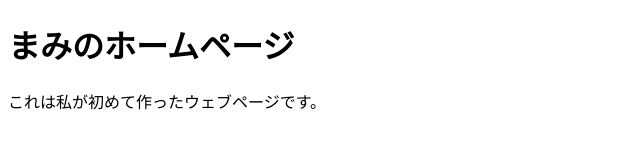
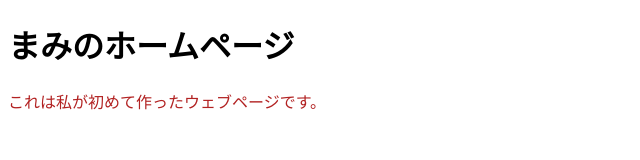
Before and after one commit to Mami-ugok/Mami-ugok.github.io, a plain HTML site: page index.html in a window 1280 px wide. Shown: the whole page, without its empty margins (0-640 px from the left). Drawn offline with Linux system fonts and the light colour scheme.

Commit message:
Add files via upload

```diff
--- a/index.html
+++ b/index.html
@@ -4,6 +4,7 @@
     <meta charset="utf-8">
     <meta name="viewport" content="width=device-width, initial-scale=1">
     <title>初めてのウェブページ</title>
+    <link rel="stylesheet" href="style.css">
   </head>
   <body>
     <h1>まみのホームページ</h1>
--- /dev/null
+++ b/style.css
@@ -0,0 +1,3 @@
+p {
+  color: firebrick;
+}
```
